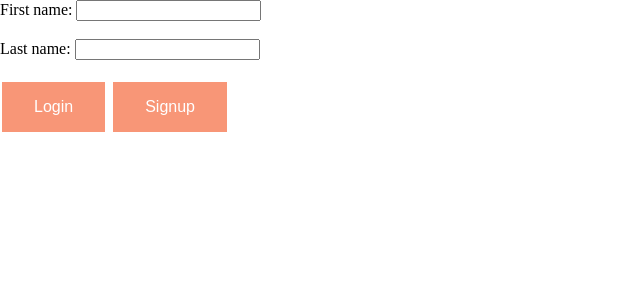
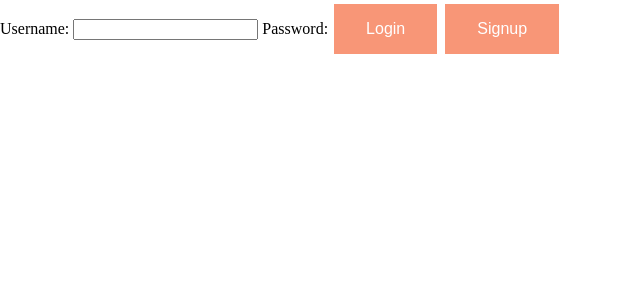
Before and after one commit to JaredTauler/TicketSystem, a Flask app: page / in a window 1280 px wide. Shown: the part 99-399 px from the top of the page, without its empty margins (0-640 px from the left). Run offline with Flask 2, Linux system fonts and the light colour scheme.

Commit message:
Add files via upload

```diff
--- a/app.py
+++ b/app.py
@@ -4,6 +4,7 @@
 
 # pip install mysqlclient, redis, cryptography
 # or you will crash.
+import base64
 
 from flask import Flask, render_template, request, redirect, url_for, session
 from flask_session.__init__ import Session
@@ -17,6 +18,8 @@ from sqlalchemy import create_engine
 
 import os
 import hashlib
+import io
+
 
 def ConnectionString(USERNAME, PASS, HOST):
     DBstr = "mysql+pymysql://" \
@@ -29,10 +32,12 @@ def ConnectionString(USERNAME, PASS, HOST):
 
 
 # Execute to DB
-def ExecuteDB(cmd, engine):
+def ExecuteDB(cmd, engine, returning=False):
     print(f"Executing to DB {cmd}")
     with engine.connect() as connection:
         curr = connection.execute(cmd)
+
+    if returning:
         result = curr.fetchall()
         print(f"Result was {result}")
         return result
@@ -74,10 +79,9 @@ def Login():
     if request.method == "POST":
         if request.form.get('login'):
             # getting input with name = fname in HTML form
-            first_name = request.form.get("fname")
+            username = request.form.get("username")
             # getting input with name = lname in HTML form
-            last_name = request.form.get("lname")
-            print(first_name)
+            password = request.form.get("password")
             # password = 'password123'
             #
             #
@@ -117,42 +121,36 @@ def Signup():
         form = {}
         for i in ["password", "confirmpassword", "username", "email"]:
             form[i] = request.form.get(i)
-        # try:
-        # TODO Do all checks that don't require connecting to the database in the HTML with scripts.
-        for i in ["password", "username", "email"]:
-            # Check for blank or only space characters
-            if form[i].isspace() or form[i] == "":
-                raise BadInputError(f"Your {i.capitalize()} cannot be blank.")
-            # Check for space characters
-            if form[i].find(" ") != -1:
-                raise BadInputError(f"Your {i.capitalize()} cannot have spaces.")
+        try:
+            # TODO Do all checks that don't require connecting to the database in the HTML with scripts.
+            for i in ["password", "username", "email"]:
+                # Check for blank or only space characters
+                if form[i].isspace() or form[i] == "":
+                    raise BadInputError(f"Your {i.capitalize()} cannot be blank.")
+                # Check for space characters
+                if form[i].find(" ") != -1:
+                    raise BadInputError(f"Your {i.capitalize()} cannot have spaces.")
 
-        # Check password
-        if form["password"] != form["confirmpassword"]:
-            raise BadInputError("Passwords do not match.")
+            # Check password
+            if form["password"] != form["confirmpassword"]:
+                raise BadInputError("Passwords do not match.")
 
-        # Check if username is taken. SQL command will return rows with matching username. (which will never be more than 1)
-        if len(ExecuteDB(f"SELECT * FROM ticketsystem.user WHERE 'usernam   e' LIKE '{form['username']}'", engine)) > 0:
-            raise DatabaseConflict(f"The username {form['username']} is already taken.")
+            # Check if username is taken. SQL command will return rows with matching username. (which will never be more than 1)
+            if len(ExecuteDB(f"SELECT * FROM ticketsystem.user WHERE `username` LIKE '{form['username']}'", engine, True)) > 0:
+                raise DatabaseConflict(f"The username {form['username']} is already taken.")
 
-        salt = os.urandom(32)  # Remember this
-        hashed = hashlib.pbkdf2_hmac(
-            'sha256',  # The hash digest algorithm for HMAC
-            form["password"].encode('utf-8'),  # Convert the password to bytes
-            salt,  # Provide the salt
-            100000  # It is recommended to use at least 100,000 iterations of SHA-256
-        )
-        print(len(salt))
-        print(len(hashed))
+            salt = os.urandom(32)  # Remember this
+            hashed = hashlib.pbkdf2_hmac('sha256', form["password"].encode('utf-8'), salt, 100000)
 
-        ExecuteDB(
-            f"INSERT INTO `ticketsystem`.`user` (`username`, `email`, `password`, `salt`) VALUES \
-            ('{form['username']}', '{form['email']}', '{hashed}', '{salt}');"
-        , engine)
+            # Store hashed and salt as hex in the database.
+            ExecuteDB(
+                f"INSERT INTO `ticketsystem`.`user` (`username`, `email`, `password`, `salt`) VALUES \
+                ('{form['username']}', '{form['email']}', '{hashed.hex()}', '{salt.hex()}')"
+            , engine)
 
 
-        # except Exception as e:
-        #     return str(e)
+        except Exception as e:
+            return str(e)
 
 
     return render_template("signup.html")
--- a/templates/login.html
+++ b/templates/login.html
@@ -4,10 +4,9 @@
 {% endblock %}
 {% block body %}
 <form action="{{ url_for("Login")}}" method="POST">
-    <label for="fname">First name:</label>
-    <input type="text" id="fname" name="fname"><br><br>
-    <label for="lname">Last name:</label>
-    <input type="text" id="lname" name="lname"><br><br>
+    <label for="username">Username:</label>
+    <input type="text" id="username" name="username">
+    <label for="password">Password:</label>
     <button  class="btn" value="Login" name="login">Login</button>
     <button class="btn" value="signup" name="signup">Signup</button>
 {% endblock %}
```
